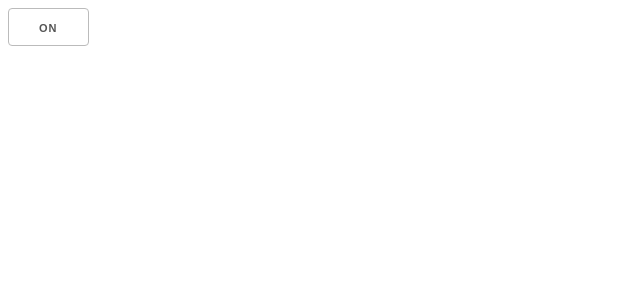
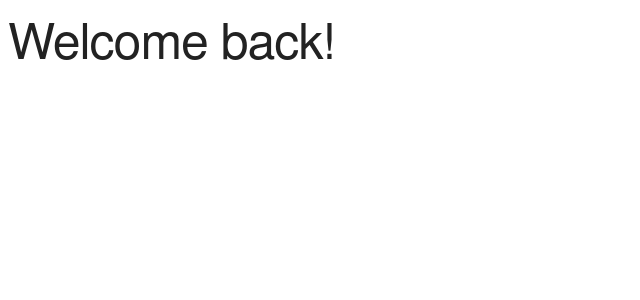
Before and after one commit to vermad843/React-Docs-, a React (Create React App) app: page / in a window 1280 px wide. Shown: the top 300 px of the page, without its empty margins (0-640 px from the left). Built offline with nearby package versions, Linux system fonts and the light colour scheme.

Commit message:
conditional rendering

```diff
--- a/src/App.js
+++ /dev/null
@@ -1,26 +0,0 @@
-import React, { Component } from 'react';
-
-class App extends Component {
-    constructor(props) {
-        super(props);
-        this.state = {
-            isToggleOn : true
-         };
-         this.handleClick = this.handleClick.bind(this);
-    }
-    handleClick() {
-        this.setState((state) => ({
-            isToggleOn: !state.isToggleOn
-        }));
-    }
-    render() {
-        const {isToggleOn} = this.state;
-        return (
-           <button onClick = {this.handleClick}>
-               {isToggleOn ? 'ON' : 'OFF'}
-           </button>
-        );
-    }
-}
-
-export default App;
--- /dev/null
+++ b/src/Greeting.js
@@ -0,0 +1,15 @@
+import React, { Component } from 'react';
+import UserGreeting from './UserGreeting';
+import GuestGreeting from './GuestGreeting'
+
+class Greeting extends Component {
+    render() {
+        const isLoggedIn = this.props;
+        if(isLoggedIn) {
+           return <UserGreeting/>
+        }
+         return <GuestGreeting/>
+    }
+}
+
+export default Greeting;
--- /dev/null
+++ b/src/GuestGreeting.js
@@ -0,0 +1,14 @@
+import React, { Component } from 'react';
+
+
+
+
+class GuestGreeting extends Component {
+    render() {
+        return (
+            <h1>Please sign up.</h1>
+        );
+    }
+}
+
+export default GuestGreeting;
--- /dev/null
+++ b/src/UserGreeting.js
@@ -0,0 +1,14 @@
+import React, { Component } from 'react';
+
+
+
+
+class UserGreeting extends Component {
+    render() {
+        return (
+            <h1>Welcome back!</h1>
+        );
+    }
+}
+
+export default UserGreeting;
--- a/src/index.js
+++ b/src/index.js
@@ -1,9 +1,9 @@
 import React, { Component } from 'react';
 import ReactDOM from 'react-dom';
-import App from './App';
+import Greeting from './Greeting';
 
 
 ReactDOM.render(
-  <App/>,
+  <Greeting/>,
   document.getElementById('root')
 );
```
